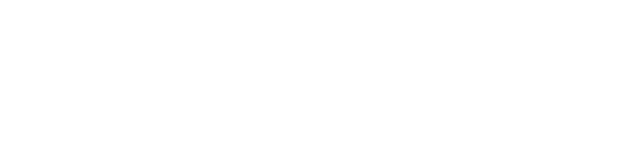
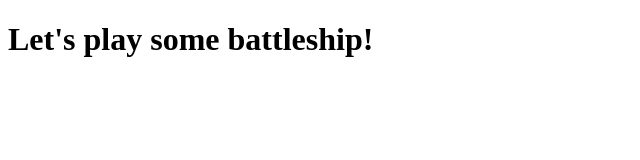
Before and after one commit to bamacanuck/myBattleship, a plain HTML site: page index.html in a window 1280 px wide. Shown: the whole page, without its empty margins (0-640 px from the left). Drawn offline with Linux system fonts and the light colour scheme.

Commit message:
made some index.html adjustments

```diff
--- a/index.html
+++ b/index.html
@@ -5,9 +5,9 @@
     <meta name="viewport" content="width=device-width, initial-scale=1.0">
     <meta http-equiv="X-UA-Compatible" content="ie=edge">
     <title>SRS Battleship</title>
-    <script src="./logic.js"></script>
 </head>
 <body>
-
+    <h1>Let's play some battleship!</h1>
+    <script src="./logic.js"></script>
 </body>
 </html>
```
